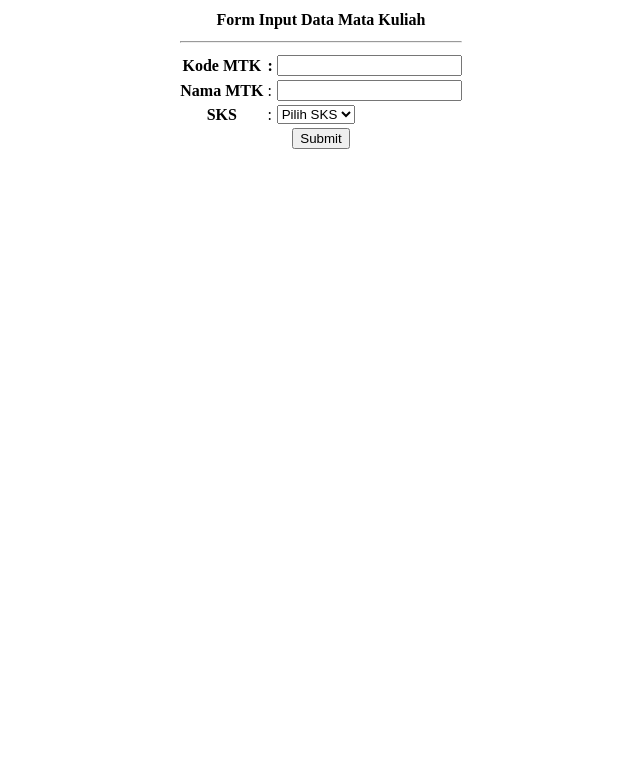
After one commit to ndisuband21/WP2_nurysyahbandi, a CodeIgniter app: page /pustaka-booking/matakuliah in a window 1280 px wide. The commit adds this page. Shown: the top 783 px of the page, without its empty margins (319-959 px from the left). Run offline with CodeIgniter, Linux system fonts and the light colour scheme.

Commit message:
TUGAS PERTEMUAN 4

```diff
--- a/application/config/autoload.php
+++ b/application/config/autoload.php
@@ -58,7 +58,7 @@ $autoload['packages'] = array();
 |
 |	$autoload['libraries'] = array('user_agent' => 'ua');
 */
-$autoload['libraries'] = array();
+$autoload['libraries'] = array('form_validation');
 
 /*
 | -------------------------------------------------------------------
--- /dev/null
+++ b/application/controllers/Matakuliah.php
@@ -0,0 +1,37 @@
+<?php
+class Matakuliah extends CI_Controller
+{
+
+    public function index()
+
+    {
+        $this->load->view('view-form-matakuliah');
+    }
+
+    public function cetak ()
+    {
+        $this->form_validation->set_rules('kode', 'Kode Matakuliah',
+        'required|min_length[3]', [
+            'required' => 'Kode Matakuliah Harus diisi',
+            'min_lenght' => 'Kode terlalu pendek'
+        ]);
+
+        $this->form_validation->set_rules('nama', 'Nama Matakuliah',
+'required|min_length[3]', [
+            'required' => 'Nama Matakuliah Harus diisi',
+            'min_lenght' => 'Nama terlalu pendek'
+        ]);
+        if ($this->form_validation->run() != true) {
+            $this->load->view('view-form-matakuliah');
+        } else {
+            $data = [
+                'kode' => $this->input->post('kode'),
+                'nama' => $this->input->post('nama'),
+                'sks'  => $this->input->post('sks')
+            ];
+
+            $this->load->view('view-data-matakuliah', $data);
+        }
+
+    }
+}
--- /dev/null
+++ b/application/views/view-form-matakuliah.php
@@ -0,0 +1,58 @@
+<html>
+<head>
+ <title>Form Input Matakuliah</title>
+</head>
+
+<body>
+ <center>
+    <form action="<?= base_url('matakuliah/cetak'); ?>"
+method="post">
+        <table>
+            <tr>
+                <th colspan="3">
+                    Form Input Data Mata Kuliah
+                </th>
+            </tr
+
+            <tr>
+                <td colspan="3">
+                    <hr>
+                </td>
+            </tr>
+             <tr>
+                <th>Kode MTK</th>
+                <th>:</th>
+                <td>
+                    <input type="text" name="kode" id="kode">
+                </td>
+            </tr>
+            <tr>
+                <th>Nama MTK</th>
+                <td>:</td>
+                <td>
+                    <input type="text" name="nama" id="nama">
+                </td>
+             </tr>
+            <tr>
+                <th>SKS</th>
+                <td>:</td>
+                <td>
+                    <select name="sks" id="sks">
+                        <option value="">Pilih SKS</option>
+                        <option value="2">2</option>
+                        <option value="3">3</option>
+                        <option value="4">4</option>
+                    </select>
+                </td>
+            </tr>
+            <tr>
+                <td colspan="3" align="center">
+                    <input type="submit" value="Submit">
+                </td>
+            </tr>
+        </table>
+     </form>
+ </center>
+</body>
+
+</html>
--- a/assets/css/stylebuku.css
+++ b/assets/css/stylebuku.css
@@ -5,7 +5,7 @@ body {
     font-size: 15px;
 }
 #wrapper {
-    background: #fff;
+    background: rgb(247, 243, 243);
     width: 1100px;
     margin: 20px auto;
 }
```
Also changed, not shown: application/views/view-data-matakuliah.php (added, +50 -0 lines).
